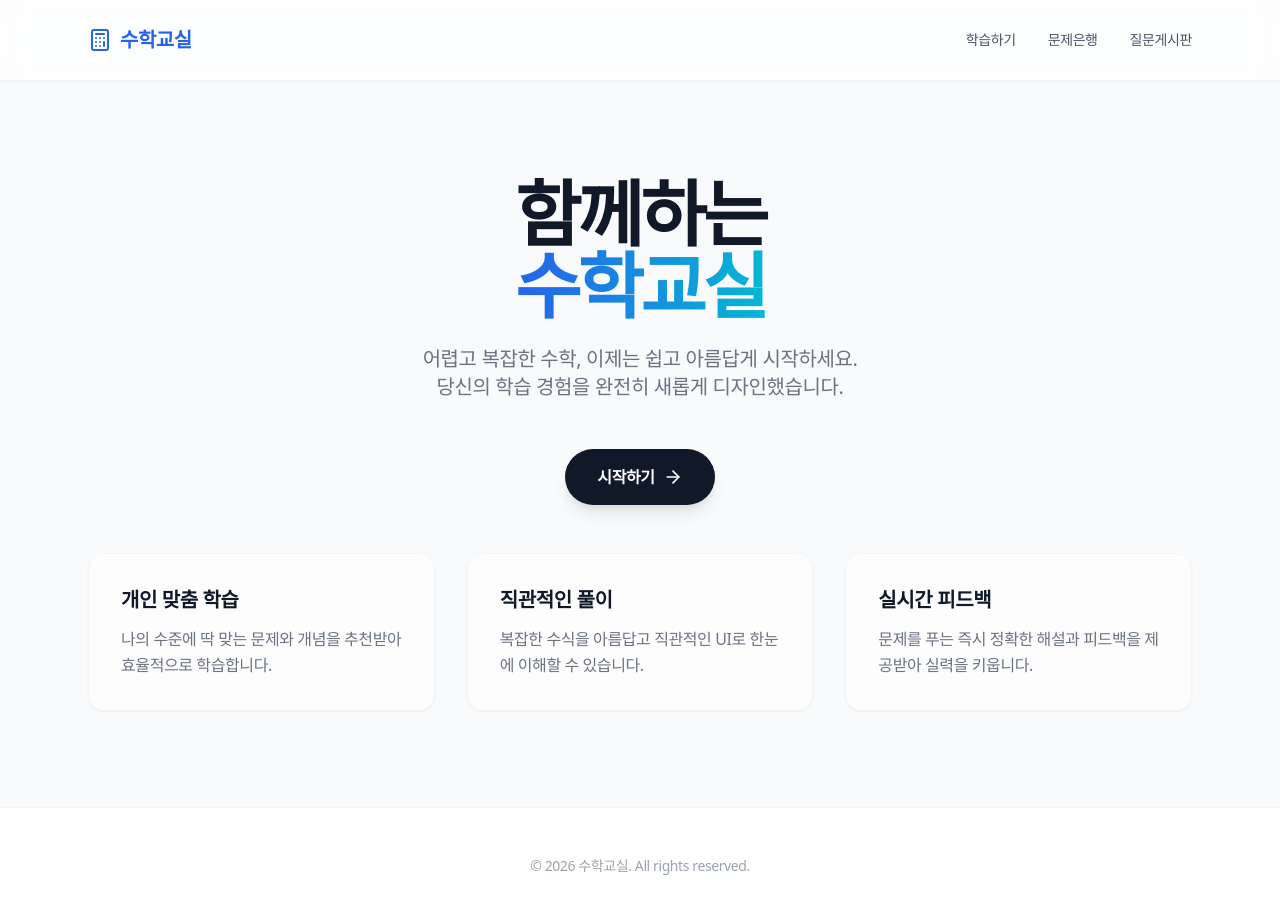
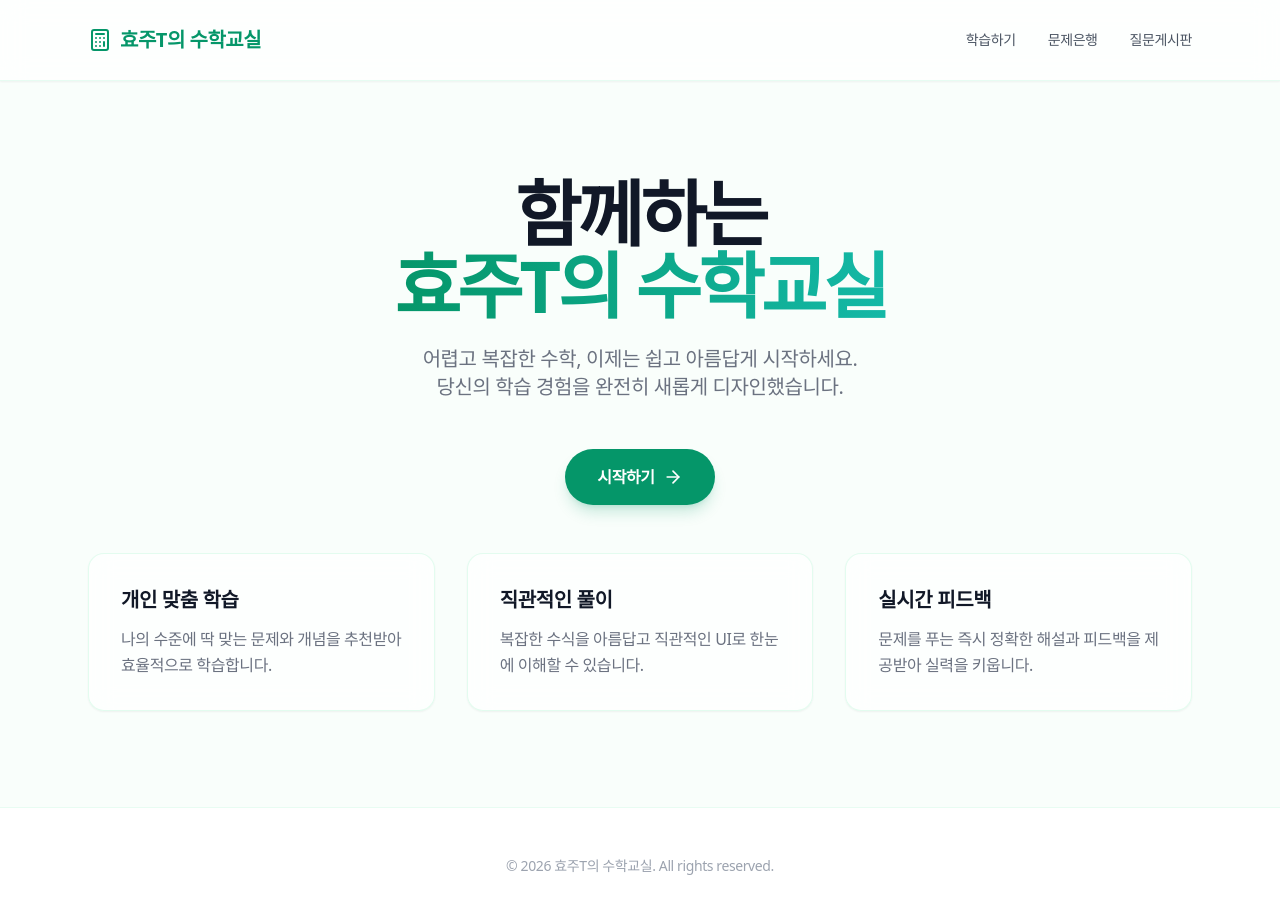
Before and after one commit to hyoju134/mathclass, a Next.js app: page / in a window 1280 px wide. Shown: the top 914 px of the page. Built offline with nearby package versions, Linux system fonts and the light colour scheme.

Commit message:
style: update logo to Hyoju T's Math Class and change theme to green

```diff
--- a/app/layout.tsx
+++ b/app/layout.tsx
@@ -7,7 +7,7 @@ import { Calculator } from "lucide-react";
 const inter = Inter({ subsets: ["latin"], variable: "--font-inter" });
 
 export const metadata: Metadata = {
-  title: "수학교실 - 함께하는 수학교실",
+  title: "효주T의 수학교실",
   description: "미니멀하고 세련된 디자인의 수학 학습 플랫폼",
 };
 
@@ -18,21 +18,21 @@ export default function RootLayout({
 }>) {
   return (
     <html lang="ko">
-      <body className={`${inter.variable} font-sans antialiased bg-gray-50 text-gray-900 flex flex-col min-h-screen tracking-tight`}>
+      <body className={`${inter.variable} font-sans antialiased bg-emerald-50/30 text-gray-900 flex flex-col min-h-screen tracking-tight`}>
         {/* 상단 헤더: Glassmorphism 적용, 넓은 여백과 부드러운 그림자 */}
-        <header className="sticky top-0 z-50 w-full backdrop-blur-md bg-white/70 border-b border-gray-100 shadow-sm transition-all">
+        <header className="sticky top-0 z-50 w-full backdrop-blur-md bg-white/70 border-b border-emerald-100/50 shadow-sm transition-all">
           <div className="max-w-6xl mx-auto px-6 h-20 flex items-center justify-between">
             {/* 로고 영역 */}
-            <div className="flex items-center gap-2 text-blue-600 font-semibold text-xl tracking-tight">
+            <div className="flex items-center gap-2 text-emerald-600 font-semibold text-xl tracking-tight">
               <Calculator className="w-6 h-6" />
-              <span>수학교실</span>
+              <span>효주T의 수학교실</span>
             </div>
 
             {/* 네비게이션 공간 (Placeholder) */}
             <nav className="hidden md:flex gap-8 text-sm font-medium text-gray-600">
-              <a href="#" className="hover:text-blue-600 transition-colors">학습하기</a>
-              <a href="#" className="hover:text-blue-600 transition-colors">문제은행</a>
-              <a href="#" className="hover:text-blue-600 transition-colors">질문게시판</a>
+              <a href="#" className="hover:text-emerald-600 transition-colors">학습하기</a>
+              <a href="#" className="hover:text-emerald-600 transition-colors">문제은행</a>
+              <a href="#" className="hover:text-emerald-600 transition-colors">질문게시판</a>
             </nav>
           </div>
         </header>
@@ -43,8 +43,8 @@ export default function RootLayout({
         </main>
 
         {/* 하단 푸터: 심플하고 여백이 넉넉한 스타일 */}
-        <footer className="w-full bg-white border-t border-gray-100 py-12 text-center text-gray-400 text-sm">
-          <p>© {new Date().getFullYear()} 수학교실. All rights reserved.</p>
+        <footer className="w-full bg-white border-t border-emerald-100/50 py-12 text-center text-gray-400 text-sm">
+          <p>© {new Date().getFullYear()} 효주T의 수학교실. All rights reserved.</p>
         </footer>
       </body>
     </html>
--- a/app/page.tsx
+++ b/app/page.tsx
@@ -8,8 +8,8 @@ export default function Home() {
       <div className="space-y-6 max-w-2xl">
         <h1 className="text-5xl md:text-7xl font-extrabold tracking-tighter text-gray-900 leading-tight">
           함께하는 <br />
-          <span className="text-transparent bg-clip-text bg-gradient-to-r from-blue-600 to-cyan-500">
-            수학교실
+          <span className="text-transparent bg-clip-text bg-gradient-to-r from-emerald-600 to-teal-500">
+            효주T의 수학교실
           </span>
         </h1>
         <p className="text-lg md:text-xl text-gray-500 font-medium leading-relaxed">
@@ -21,7 +21,7 @@ export default function Home() {
 
       {/* 액션 버튼: 부드러운 둥근 모서리, 은은한 그림자 및 hover 애니메이션 */}
       <div className="flex items-center gap-4">
-        <button className="group flex items-center justify-center gap-2 bg-gray-900 text-white px-8 py-4 rounded-full font-semibold shadow-lg hover:shadow-xl hover:bg-gray-800 transition-all duration-300">
+        <button className="group flex items-center justify-center gap-2 bg-emerald-600 text-white px-8 py-4 rounded-full font-semibold shadow-lg shadow-emerald-600/20 hover:shadow-xl hover:bg-emerald-700 transition-all duration-300">
           시작하기
           <ArrowRight className="w-5 h-5 group-hover:translate-x-1 transition-transform" />
         </button>
@@ -34,7 +34,7 @@ export default function Home() {
           { title: "직관적인 풀이", desc: "복잡한 수식을 아름답고 직관적인 UI로 한눈에 이해할 수 있습니다." },
           { title: "실시간 피드백", desc: "문제를 푸는 즉시 정확한 해설과 피드백을 제공받아 실력을 키웁니다." }
         ].map((item, idx) => (
-          <div key={idx} className="bg-white/60 backdrop-blur-md border border-gray-100 p-8 rounded-2xl shadow-sm hover:shadow-md transition-shadow">
+          <div key={idx} className="bg-white/70 backdrop-blur-md border border-emerald-100/60 p-8 rounded-2xl shadow-sm hover:shadow-md hover:border-emerald-200 transition-all">
             <h3 className="text-xl font-bold text-gray-900 mb-3">{item.title}</h3>
             <p className="text-gray-500 leading-relaxed">{item.desc}</p>
           </div>
```
